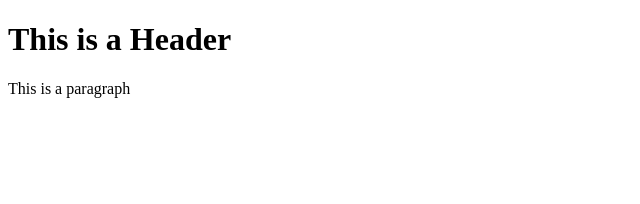
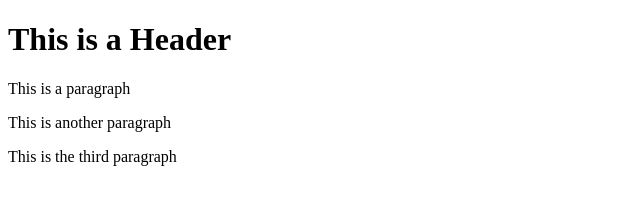
Before and after one commit to dalemab3/git-test, a plain HTML site: page index.html in a window 1280 px wide. Shown: the whole page, without its empty margins (0-640 px from the left). Drawn offline with Linux system fonts and the light colour scheme.

Commit message:
third commit

```diff
--- a/index.html
+++ b/index.html
@@ -3,5 +3,7 @@
     <body>
         <h1>This is a Header</h1>
         <p>This is a paragraph</p>
+        <p>This is another paragraph</p>
+        <p>This is the third paragraph</p>
     </body>
 </html>
```
